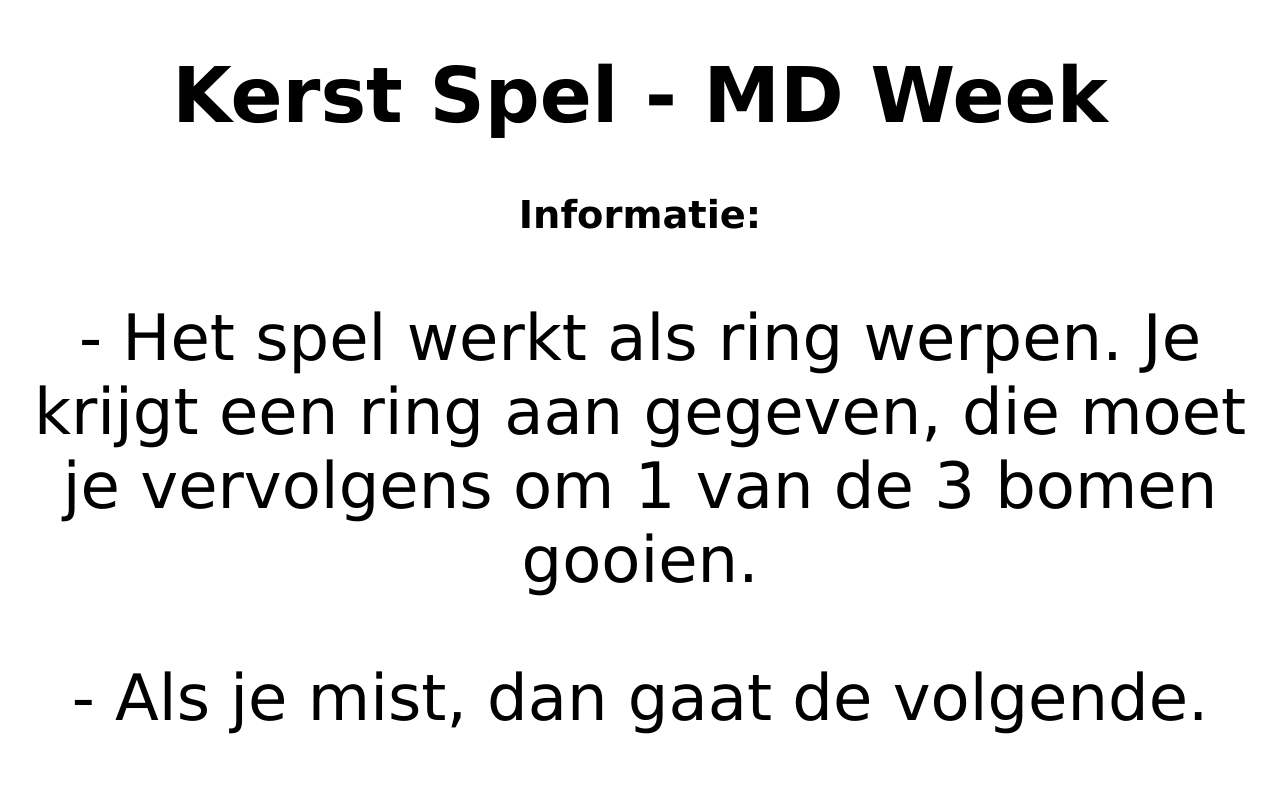
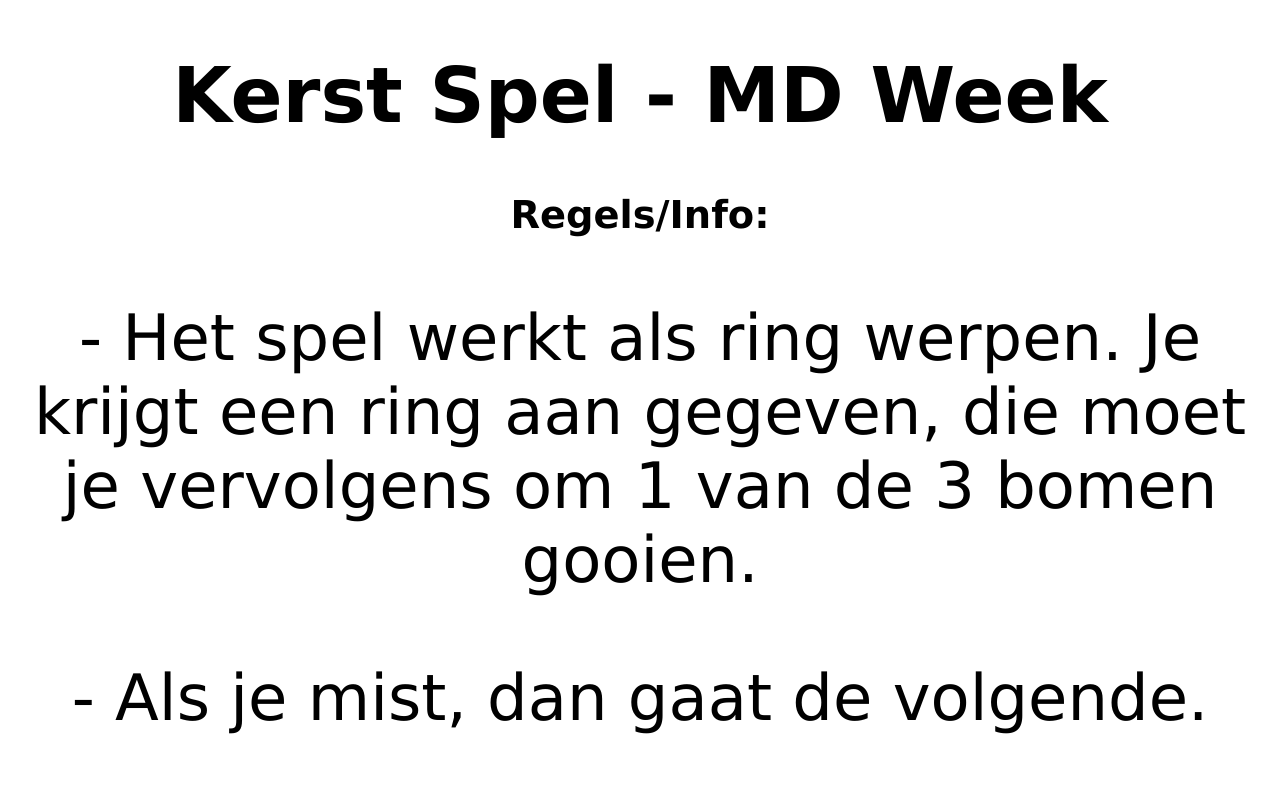
Before and after one commit to RenzoLentelink/renzolentelink.github.io, a plain HTML site: page index.html in a window 1280 px wide. Shown: the top 796 px of the page. Drawn offline with Linux system fonts and the light colour scheme.

Commit message:
simple edit silly

```diff
--- a/index.html
+++ b/index.html
@@ -7,7 +7,7 @@
     <div class="itemholder">
         <div class="item">
             <h1>Kerst Spel - MD Week</h1>
-            <p class="slayername">Informatie:</p>
+            <p class="slayername">Regels/Info:</p>
             <p class="slayerinfo">- Het spel werkt als ring werpen. Je krijgt een ring aan gegeven, die moet je vervolgens om 1 van de 3 bomen gooien.</p>
             <p class="slayerinfo">- Als je mist, dan gaat de volgende.</p>
             <p class="slayerinfo">- Als je raak gooit, pak een kaartje van onder de boom, lees de vraag hard op uit.</p>
```
